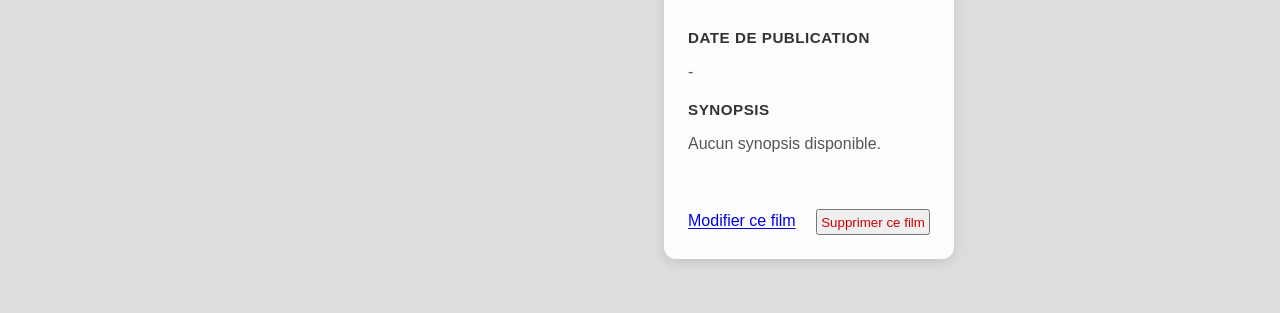
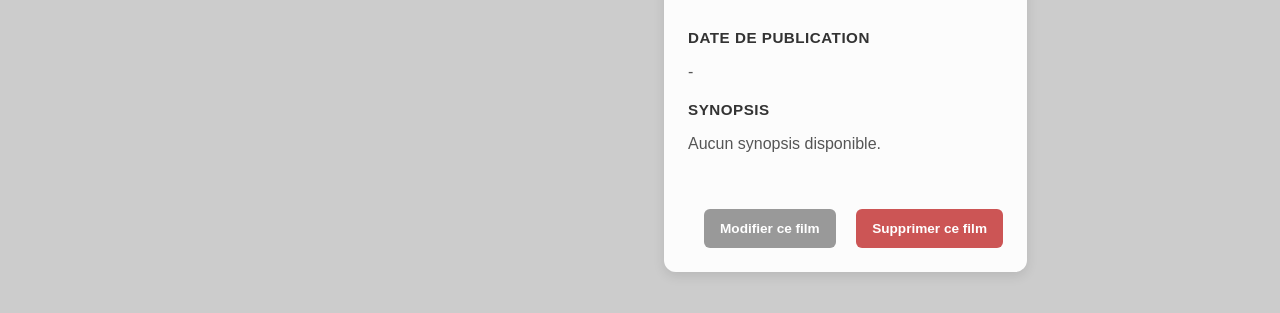
Before and after one commit to RAYWINN43/Projet_DOCKER, a website: page netnet/src/front/details.html in a window 1280 px wide. Shown: the part 329-642 px from the top of the page. Drawn offline with Linux system fonts and the light colour scheme.

Commit message:
Embellissement des boutons de details.html

```diff
--- a/netnet/src/front/details.html
+++ b/netnet/src/front/details.html
@@ -31,11 +31,10 @@
                 <div class="detail-field">
                     <button id="trailerInfo" class="trailer-btn" style="display: none;">Regarder le trailer</button>
                 </div>
-
                 <div id="message" style="margin-top: 20px;"></div>
 
                 <div class="detail-field">
-                    <a href="update.html?id=" id="updateLink" class="update-btn">Modifier ce film</a>
+                    <button type="update" class="update-btn"><a href="update.html?id=" id="updateLink">Modifier ce film</a></button>
                     <button type="delete" id="deleteLink" class="delete-btn">Supprimer ce film</button>
                 </div>
 
--- a/netnet/src/front/style.css
+++ b/netnet/src/front/style.css
@@ -10,7 +10,7 @@ html, body {
 body {
     font-family: Arial, sans-serif;
     color: #f5f5f5;
-    background-color: #ddd;
+    background-color: #ccc;
     background-size: cover;
     display: flex;
     flex-direction: column;
@@ -266,7 +266,7 @@ footer {
     cursor: pointer;
     font-weight: bold;
     font-size: 1.1rem;
-    margin: 1rem auto;
+    margin: 2.5rem auto;
     transition: background-color 0.2s;
     display: block;
 }
@@ -289,8 +289,31 @@ footer {
     }
 }
 
-.delete-btn {
-    color:#c00;
+#updateLink {
+    color:#fff;
+    text-decoration: none;
+
+}
+
+.update-btn {
+    color:#fff;
     margin-left: 1rem;
     padding: .2rem;
+    background-color: #999;
+    padding: .75rem 1rem;
+    border: none;
+    border-radius: 6px;
+    font-weight: bold;
+    font-size: .85rem;
 }
+.delete-btn {
+    color:#fff;
+    margin-left: 1rem;
+    padding: .2rem;
+    background-color: #c55;
+    padding: .75rem 1rem;
+    border: none;
+    border-radius: 6px;
+    font-weight: bold;
+    font-size: .85rem;
+}
```
